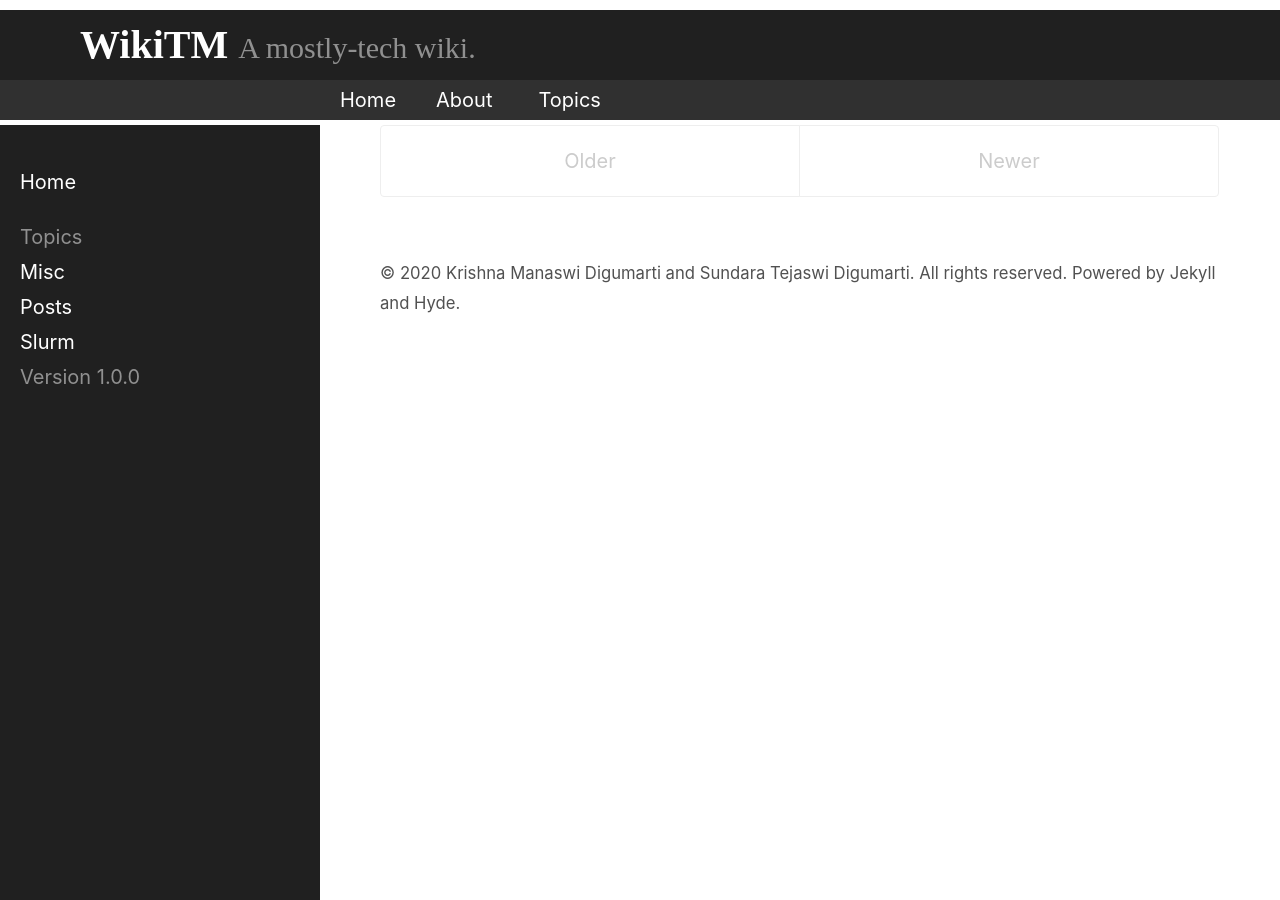
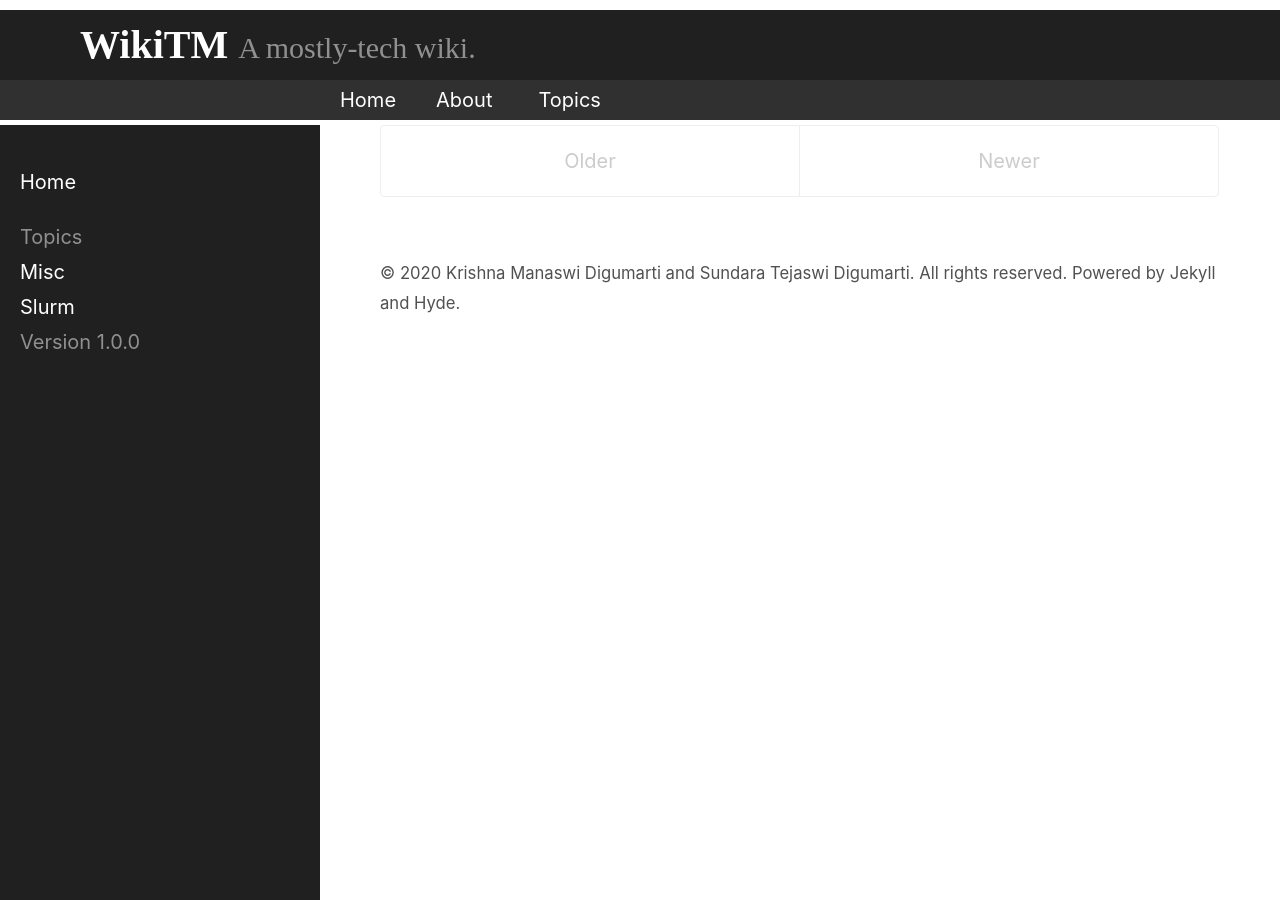
Before and after one commit to tejaswid/wikitm, a Jekyll site: the page built from index.html, in a window 1280 px wide. Built offline with Jekyll 4.4.1, drawn with Linux system fonts in a browser that asks for light colours; the list of posts is cut into pages by our own code.

```diff
--- a/_config.yml
+++ b/_config.yml
@@ -8,7 +8,7 @@ tagline: A mostly-tech wiki.
 description: A wiki for technology and software used in robotics and related fields.
 url: https://tejaswid.github.io/wikitm
 paginate: 1
-baseurl: #https://tejaswid.github.io/wikitm
+baseurl: https://tejaswid.github.io/wikitm
 permalink: pretty
 
 # Gems
--- a/_includes/sidebar.html
+++ b/_includes/sidebar.html
@@ -9,17 +9,18 @@
           <span class="sidebar-nav-item">Topics</span>
 
           {% for coll in site.collections %}
-            <a class="sidebar-nav-item" href={{ "../" | append:coll.label | append:"/" }}>{{ coll.label | capitalize }}</a>
+            {% comment %} Skip Posts {% endcomment %}
+            {% if coll.label == "posts" %}
+              {% continue %}
+            {% endif %}
+
+            {% comment %} Link to hompage of the collection {% endcomment %}
+            <a class="sidebar-nav-item" href={{ site.baseurl | append:"/" | append:coll.label | append:"/" }}>{{ coll.label | capitalize }}</a>
           {% endfor %}
         {% endif %}
 
         {% comment %} If it is one of the collection pages then have the colelction specific links {% endcomment %}
         {% for coll in site.collections %}
-          {% comment %} Skip Posts {% endcomment %}
-          {% if coll.label == "posts" %}
-            {% continue %}
-          {% endif %}
-
           {% if page.url contains coll.label %}
             {% comment %} Link to hompage of the collection {% endcomment %}
             <div class="sidebar-dynamic-header">
--- a/_sass/_sidebar.scss
+++ b/_sass/_sidebar.scss
@@ -94,6 +94,8 @@
   li:hover, li:focus {
     background-color: rgba(255, 255, 255, 0.1);
   }
+
+
 }
 
 /* Sticky sidebar
```
